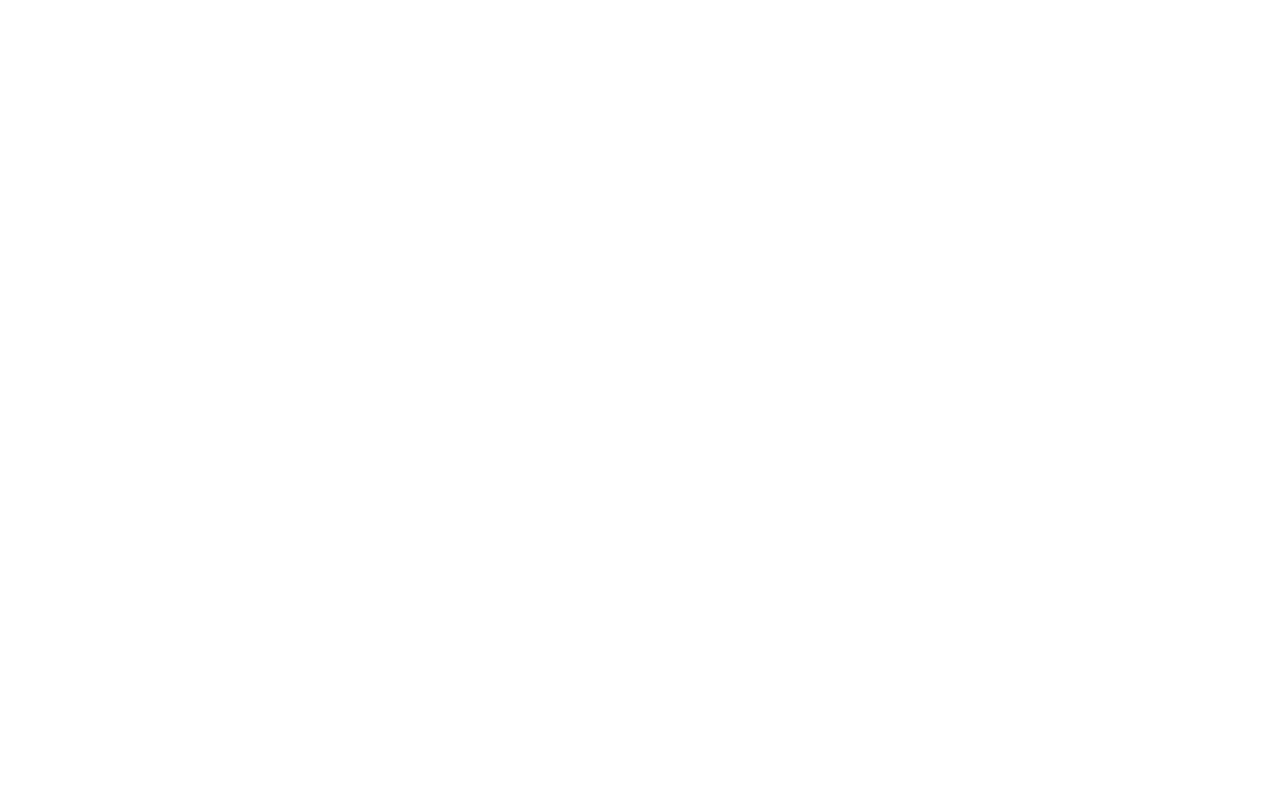
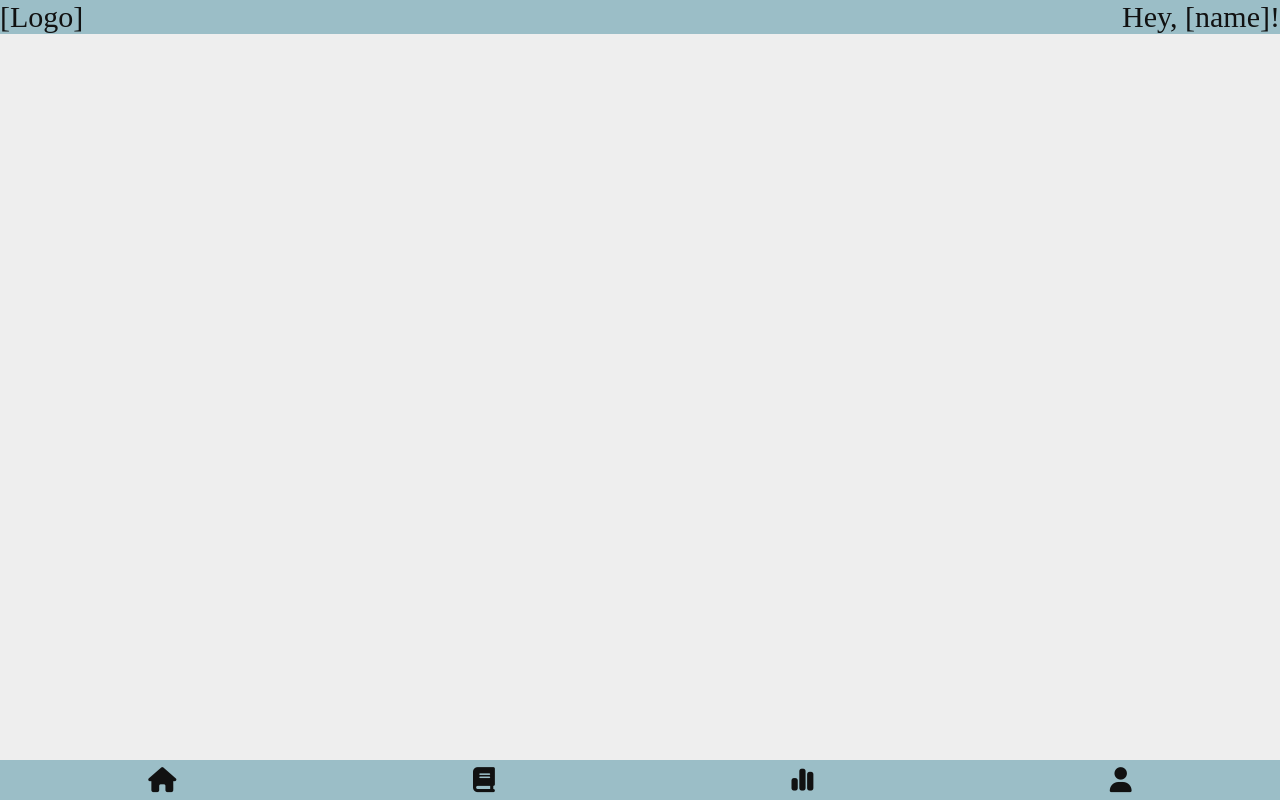
Before and after one commit to Semmetje11lolly/TLE1, a PHP site: page / in a window 1280 px wide. Before the commit the page is empty. Run offline with PHP 8.4, Linux system fonts and the light colour scheme; some libraries are stand-ins or nearby versions.

Commit message:
Add homepage layout and update color scheme
Introduces index.html and updates index.php with header and navigation elements styled using FontAwesome icons. Adds index.css for page-specific styles and revises style.css to use a new color palette and adjust global background and text colors.

```diff
--- /dev/null
+++ b/css/index.css
@@ -0,0 +1,23 @@
+header {
+    display: flex;
+    justify-content: space-between;
+
+    font-size: 30px;
+
+    background-color: var(--color-blue);
+}
+
+nav {
+    display: flex;
+    justify-content: space-around;
+    align-items: center;
+
+    position: fixed;
+    width: 100%;
+    height: 40px;
+    bottom: 0;
+
+    font-size: 25px;
+
+    background-color: var(--color-blue);
+}
--- a/css/style.css
+++ b/css/style.css
@@ -5,11 +5,12 @@
 }
 
 :root {
-    --color-background: #34252F;
-    --color-background-secondary: #3B5249;
-    --color-decorative: #519872;
-    --color-extra: #A4B494;
-    --color-text: #F1F1F1;
+    --color-white: #EEEEEE;
+    --color-black: #111111;
+    --color-blue: #9BBEC7;
+    --color-yellow: #FFB30F;
+    --color-pink: #FE938C;
+    --color-green: #BBDD95;
 }
 
 html {
@@ -18,9 +19,9 @@
 
 body {
     /*font-family: "Poppins", serif;*/
-    color: var(--color-text);
+    color: var(--color-black);
 
-    background-color: var(--color-background);
+    background-color: var(--color-white);
 
     margin: 0;
 }
--- a/index.php
+++ b/index.php
@@ -9,9 +9,25 @@
     <meta name="viewport"
           content="width=device-width, user-scalable=no, initial-scale=1.0, maximum-scale=1.0, minimum-scale=1.0">
     <meta http-equiv="X-UA-Compatible" content="ie=edge">
+    <script src="https://kit.fontawesome.com/1fe3729de2.js" crossorigin="anonymous"></script>
+    <link rel="stylesheet" href="css/style.css"> <!-- Global styling -->
+    <link rel="stylesheet" href="css/index.css"> <!-- Page specific styling -->
     <title>Novara Health • Home</title>
 </head>
 <body>
 
+<header>
+    [Logo]
+    <div class="empty-div"></div>
+    Hey, [name]!
+</header>
+
+<nav>
+    <i class="fa-solid fa-house"></i>
+    <i class="fa-solid fa-book"></i>
+    <i class="fa-solid fa-chart-simple"></i>
+    <i class="fa-solid fa-user"></i>
+</nav>
+
 </body>
 </html>
```
Also changed, not shown: index.html (added, +11 -0 lines).
